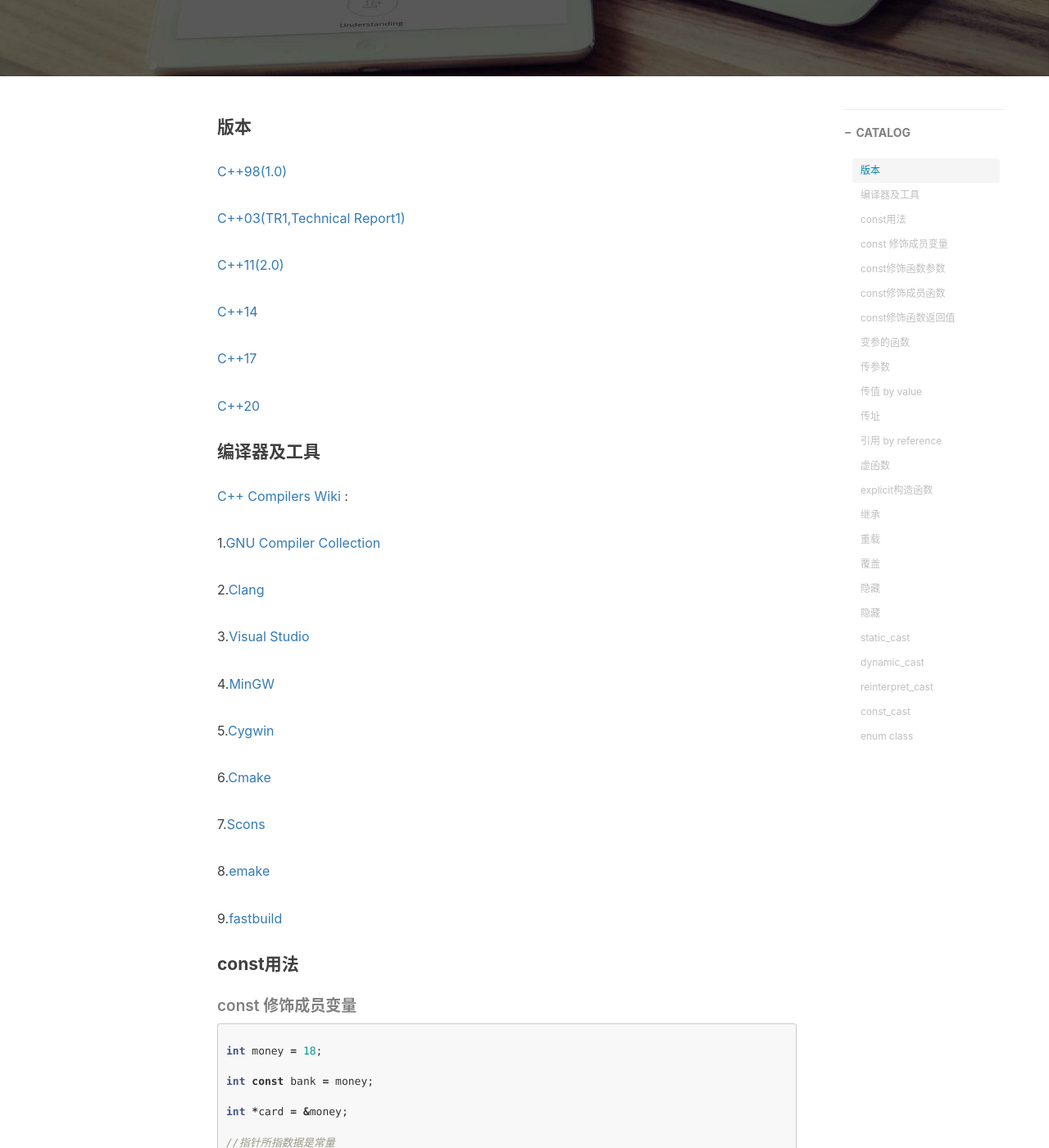
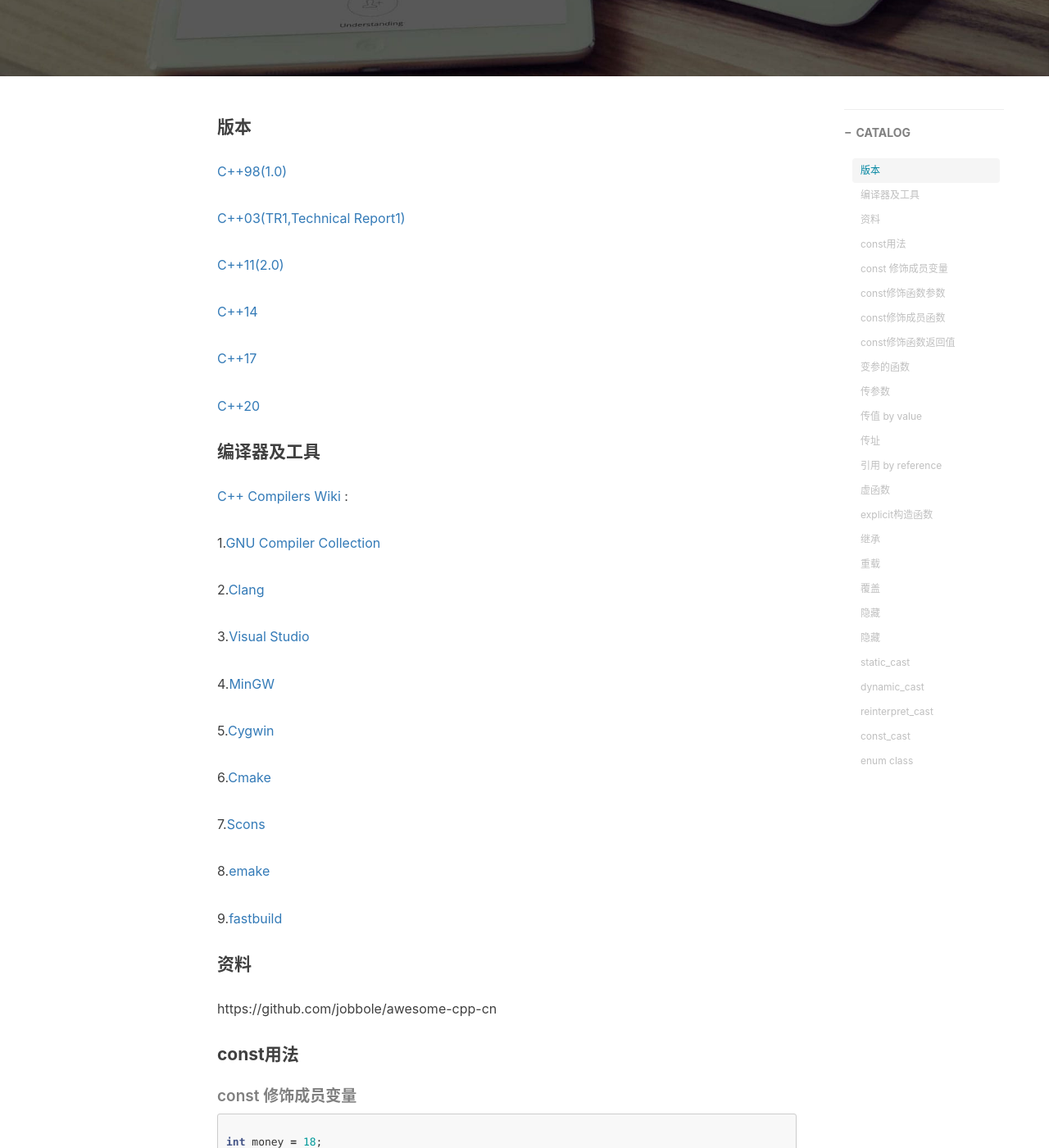
Before and after one commit to chenanbao/chenanbao.github.io, a Jekyll site: the page built from _posts/2018-12-19-C++集锦.md, in a window 1280 px wide and 1400 px high, scrolled down 430 px. Shown: the whole window at 82% size. Built offline with Jekyll 4.4.1, drawn with Linux system fonts in a browser that asks for light colours; nearby versions of some CDN libraries; comment, search, counter and statistics services are not loaded.

Commit message:
Update 2018-12-19-C++集锦.md

```diff
--- a/_posts/2018-12-19-C++集锦.md
+++ b/_posts/2018-12-19-C++集锦.md
@@ -45,6 +45,10 @@
 8.[emake](https://github.com/skywind3000/emake)
 
 9.[fastbuild](http://www.fastbuild.org/docs/features.html)
+
+#### 资料
+
+https://github.com/jobbole/awesome-cpp-cn
 
 #### const用法
 
```
